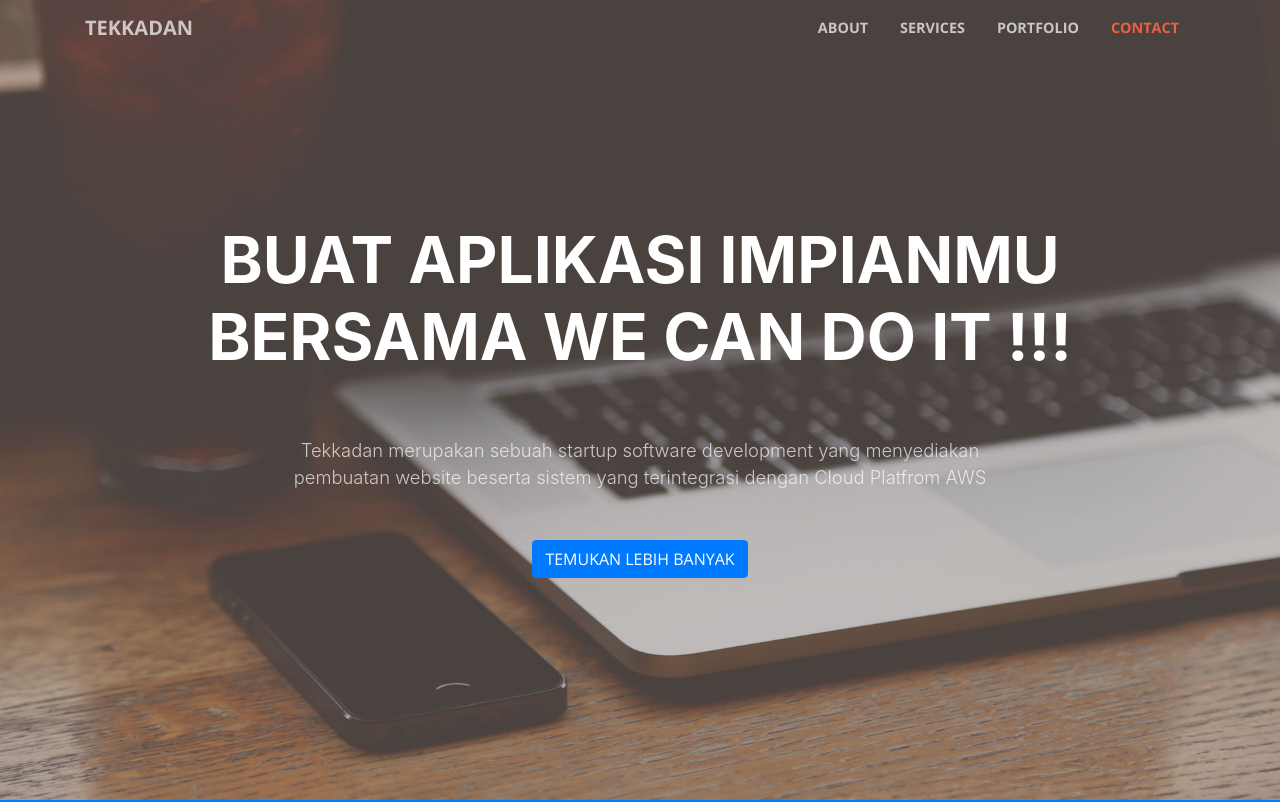
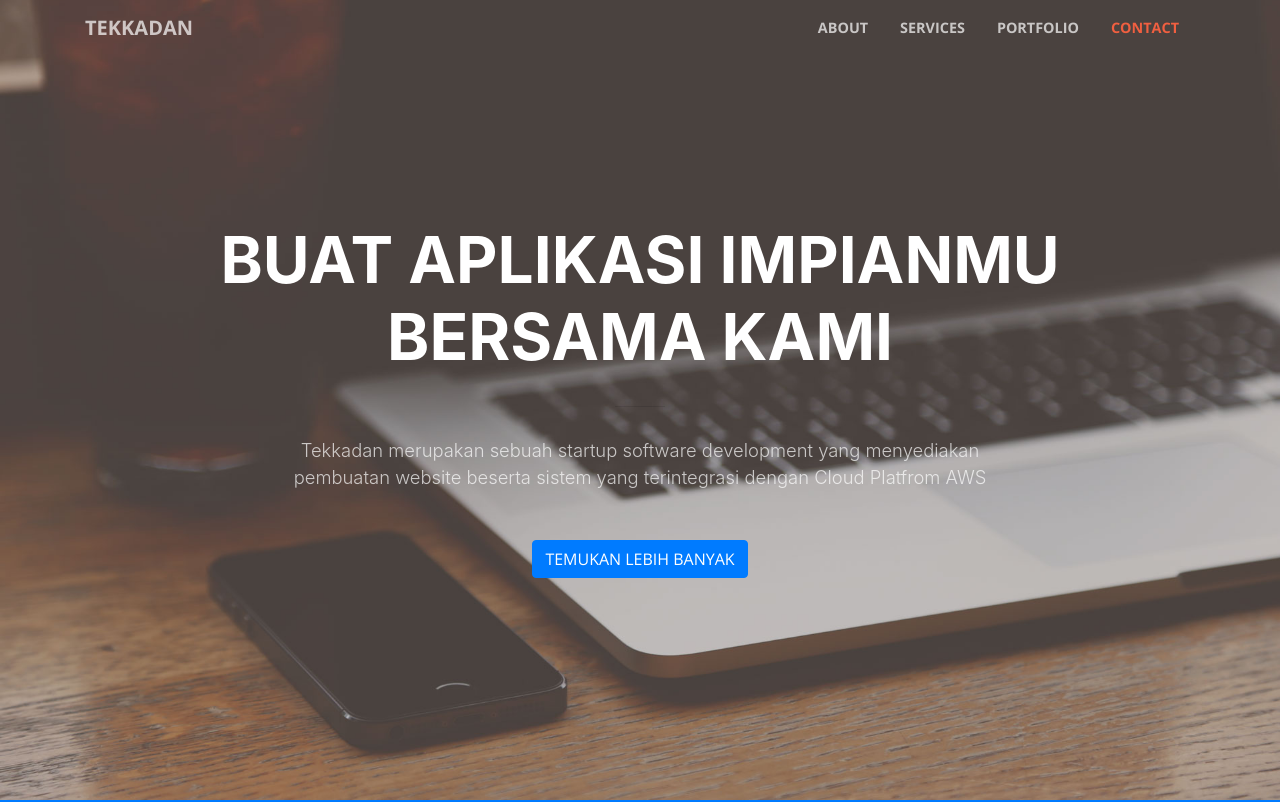
Before and after one commit to kaisarwijaya/landing, a website with bundled scripts: page index.html in a window 1280 px wide. Shown: the top 802 px of the page. Built offline with nearby package versions, Linux system fonts and the light colour scheme.

Commit message:
Update index.html

```diff
--- a/index.html
+++ b/index.html
@@ -59,7 +59,7 @@
       <div class="row">
         <div class="col-lg-10 mx-auto">
           <h1 class="text-uppercase">
-            <strong>Buat Aplikasi Impianmu Bersama we Can Do It !!! </strong>
+            <strong>Buat Aplikasi Impianmu Bersama Kami </strong>
           </h1>
           <hr>
         </div>
```
